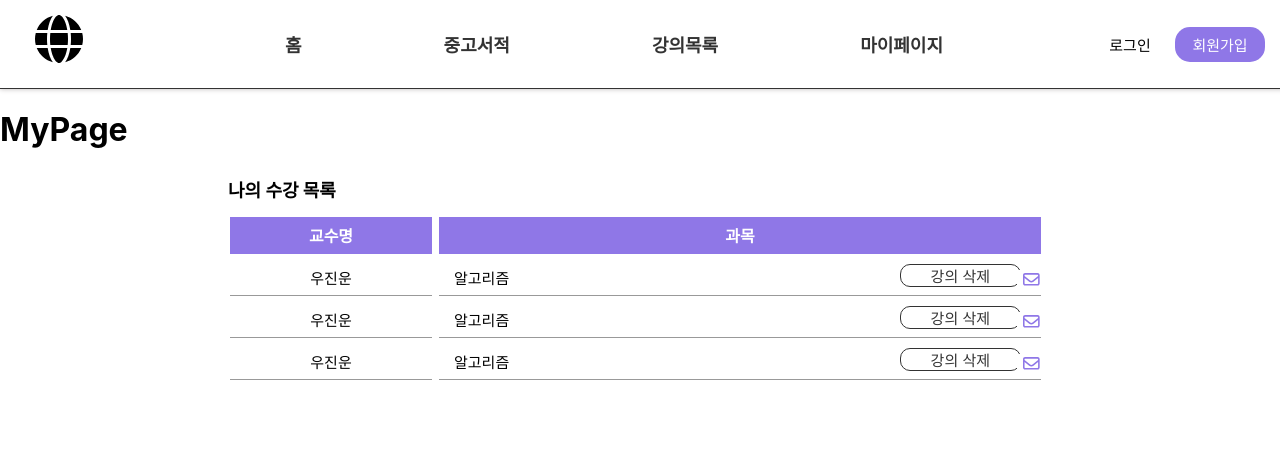
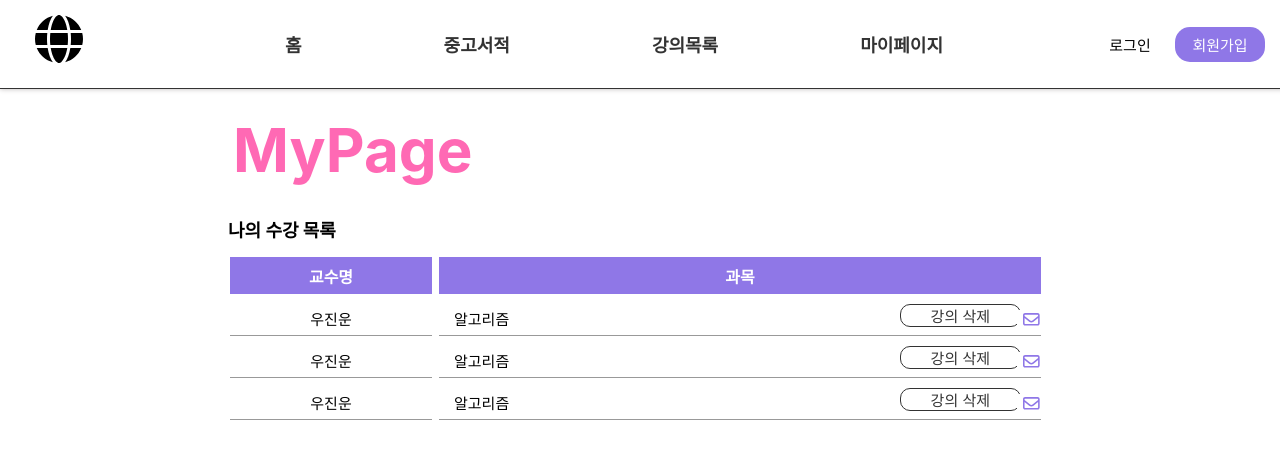
Before and after one commit to sujeong11/Styled-Components, a React (Create React App) app: page /myPage in a window 1280 px wide. Shown: the top 450 px of the page. Built offline with nearby package versions, Linux system fonts and the light colour scheme.

Commit message:
MyPage.js에 s-c 적용

```diff
--- a/src/pages/MyPage/MyPage.js
+++ b/src/pages/MyPage/MyPage.js
@@ -1,13 +1,21 @@
-import React from 'react';
+import React, { Fragment } from 'react';
 import Nav from '../../components/Nav/Nav';
 import LectureList from '../../components/LectureList/LectureList';
+import styled from 'styled-components';
 
+
+const H1 = styled.h1`
+  color: hotpink;
+  font-size: 60px;
+  width: 814px;
+  margin: 25px auto;
+`;
 
 function MyPage() {
   return (
     <div>
       <Nav />
-      <h1>MyPage</h1>
+      <H1>MyPage</H1>
       <LectureList title='나의 수강 목록' button='강의 삭제' />
     </div>
   )
```
